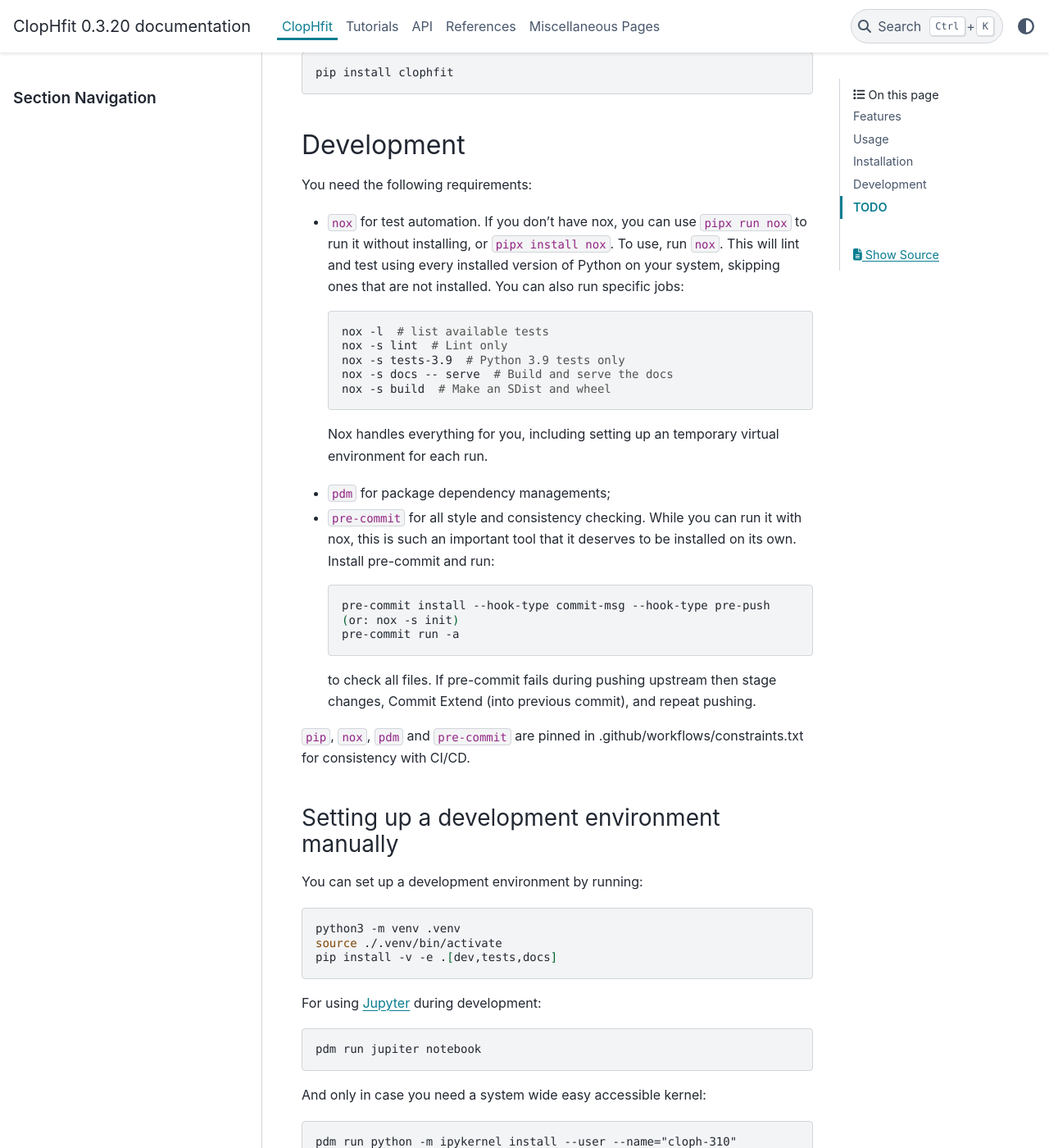
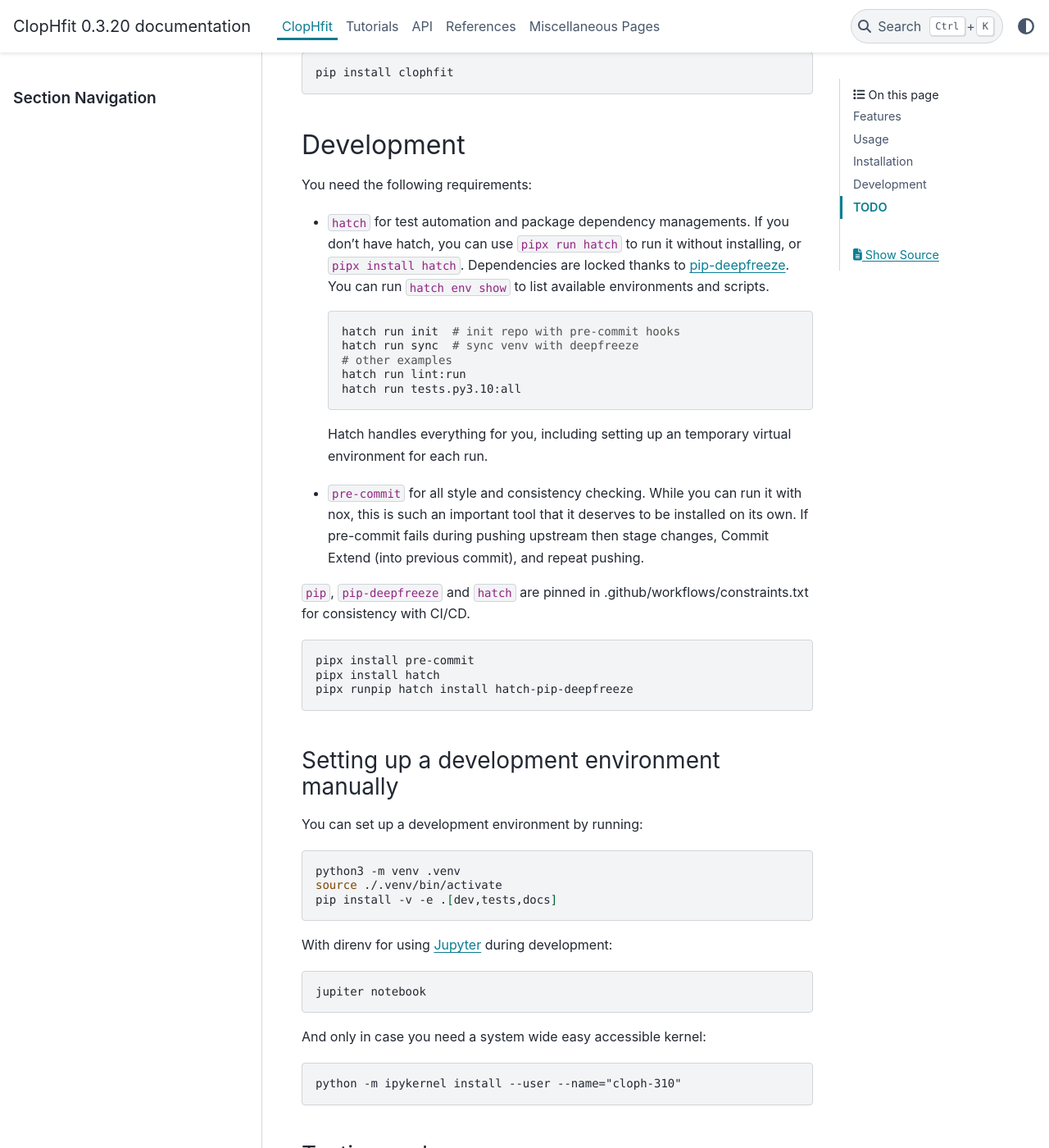
Before and after one commit to darosio/ClopHfit, a Sphinx documentation site: the page built from docs/README.md, in a window 1280 px wide and 1400 px high, scrolled down 1530 px. Shown: the whole window at 82% size. Built offline with Sphinx 7.4.7 and the PyData theme 0.15.4, drawn with Linux system fonts in a browser that asks for light colours; pages that are not in the unit, such as notebooks, are missing from menus; some of the changed text lies outside the part shown.

Commit message:
feat(build): ruff

````diff
--- a/docs/README.md
+++ b/docs/README.md
@@ -59,33 +59,33 @@
 
 You need the following requirements:
 
-- `nox` for test automation. If you don't have nox, you can use `pipx run nox`
-  to run it without installing, or `pipx install nox`. To use, run `nox`. This
-  will lint and test using every installed version of Python on your system,
-  skipping ones that are not installed. You can also run specific jobs:
+- `hatch` for test automation and package dependency managements. If you don't
+  have hatch, you can use `pipx run hatch` to run it without installing, or
+  `pipx install hatch`. Dependencies are locked thanks to
+  [pip-deepfreeze](https://pypi.org/project/pip-deepfreeze/). You can run
+  `hatch env show` to list available environments and scripts.
   ```bash
-  nox -l  # list available tests
-  nox -s lint  # Lint only
-  nox -s tests-3.9  # Python 3.9 tests only
-  nox -s docs -- serve  # Build and serve the docs
-  nox -s build  # Make an SDist and wheel
+  hatch run init  # init repo with pre-commit hooks
+  hatch run sync  # sync venv with deepfreeze
+  # other examples
+  hatch run lint:run
+  hatch run tests.py3.10:all
   ```
-  Nox handles everything for you, including setting up an temporary virtual
+  Hatch handles everything for you, including setting up an temporary virtual
   environment for each run.
-- `pdm` for package dependency managements;
 - `pre-commit` for all style and consistency checking. While you can run it with
   nox, this is such an important tool that it deserves to be installed on its
-  own. Install pre-commit and run:
-  ```bash
-  pre-commit install --hook-type commit-msg --hook-type pre-push
-  (or: nox -s init)
-  pre-commit run -a
-  ```
-  to check all files. If pre-commit fails during pushing upstream then stage
-  changes, Commit Extend (into previous commit), and repeat pushing.
+  own. If pre-commit fails during pushing upstream then stage changes, Commit
+  Extend (into previous commit), and repeat pushing.
 
-`pip`, `nox`, `pdm` and `pre-commit` are pinned in
+`pip`, `pip-deepfreeze` and `hatch` are pinned in
 .github/workflows/constraints.txt for consistency with CI/CD.
+
+```bash
+pipx install pre-commit
+pipx install hatch
+pipx runpip hatch install hatch-pip-deepfreeze
+```
 
 ### Setting up a development environment manually
 
@@ -97,13 +97,13 @@
 pip install -v -e .[dev,tests,docs]
 ```
 
-For using [Jupyter](https://jupyter.org/) during development:
+With direnv for using [Jupyter](https://jupyter.org/) during development:
 
-    pdm run jupiter notebook
+    jupiter notebook
 
 And only in case you need a system wide easy accessible kernel:
 
-    pdm run python -m ipykernel install --user --name="cloph-310"
+    python -m ipykernel install --user --name="cloph-310"
 
 ### Testing and coverage
 
@@ -115,19 +115,22 @@
 
     coverage run --parallel -m pytest
 
-Or use nox:
+Or use hatch:
 
-    nox -rs tests typeguard xdoctest
+    hatch run tests:full
+    hatch run coverage:combine
+    hatch run coverage:report
 
 ### Building docs
 
 You can build the docs using:
 
-    nox -s docs
+    hatch run docs:sync
+    hatch run docs:build
 
 You can see a preview with:
 
-    nox -s docs -- serve
+    hatch run docs:serve
 
 When needed (e.g. API updates):
 
@@ -135,54 +138,56 @@
 
 ### Bump and releasing
 
-I can bump and upload build to test.pypi using:
+To bump version and upload build to test.pypi using:
 
-    nox -rs bump
+    hatch run bump
 
-I can test new dist in local venv using:
+Usually after:
 
-    python -m pip install --index-url https://test.pypi.org/simple/ --extra-index-url https://pypi.org/simple/ clophfit
+    gh pr create --fill
+    gh pr merge --squash --delete-branch [-t “fix|ci|feat: msg”]
 
-- Revise changelog, stage files, commit and push
-- gh pr create (wait for test completion)
-- git co main
-- pr merge --squash --delete-branch -t "fix| refactor| ci: msg" #number
-- gh release create ”v0.3.12”
-- git pull --tags
+To update only changelog:
 
-Basically use commitizen and github-cli to release:
+    gatch run ch
+
+Alternatively:
 
     pipx run --spec commitizen cz bump --changelog-to-stdout --files-only (--prerelease alpha) --increment MINOR
-    gh release create (--target devel) v0.3.0a0
 
 ### Configuration files
 
 Manually updated pinned dependencies for CI/CD:
 
-- docs/requirements.txt
-- .github/workflows/constraints.txt
+- .github/workflows/constraints.txt (testing dependabot)
 
 Configuration files:
 
 - pre-commit configured in .pre-commit-config.yaml;
-- flake8 configured in .flake8 (pinned in pre-commit);
+- flake8 (for rst-docstrings and bandit) configured in .flake8 (pinned in
+  pre-commit);
 - black configured in pyproject.toml (pinned in pre-commit);
-- isort configured in pyproject.toml (pinned in pre-commit);
+- ruff configured in pyproject.toml (pinned in pre-commit);
 - darglint configured in .darglint (pinned in pre-commit);
+- codespell configured in .codespellrc (pinned in pre-commit);
 - coverage configured in pyproject.toml (tests deps);
 - mypy configured in pyproject.toml (tests deps);
-- commitizen in pyproject.toml (after `cz init`) (both pinned in pre-commit and
-  test deps).
+- commitizen in pyproject.toml (dev deps and pinned in pre-commit).
 
-pre-commit ensures up-to-date constraints.txt pin/freeze all packages in
-“.[dev,docs,tests]”.
+pip-df generates requirements[-dev,docs,tests].txt.
 
 ## TODO
 
-- mypy into lint?
+- Print sorted output.
+- Add info to results report:
+  - Brightness;
+  - flatness (SA - SB)/SA - fluorescence is constant? GREAT;
+  - presence of isosbestic (the fitting line cross / SA1 < SB1 and SA2 > SB2
+    sometime they do not cross anyway).
+- Robust fit considering sigma pH.
+- check metadata and report the diff REMEMBER 8.8 (2013-05-29); metadata
+  rescaled; dataframe groupby per meta_pre, ma anche enspire
 
-- clean all commented leftover
-
-- release drafter; maybe useful when merging pr into main.
-- readthedocs or ghpages?
-  <https://www.docslikecode.com/articles/github-pages-python-sphinx/>
+- development
+  - readthedocs or ghpages?
+    <https://www.docslikecode.com/articles/github-pages-python-sphinx/>
--- a/docs/misc/misc.rst
+++ b/docs/misc/misc.rst
@@ -7,5 +7,4 @@
 
    license
    CHANGELOG.md
-   TODO
    CONTRIBUTING.md
--- a/pyproject.toml
+++ b/pyproject.toml
@@ -102,7 +102,7 @@
 display = "echo {pwd}"
 
 ch = "cz ch --incremental --unreleased-version HEAD"
-clean = "rm -rf .coverage ./__pycache__ ./.nox ./.mypy_cache ./.pytest_cache ./docs/_build ./tests/__pycache__ ./dist ./src/clophfit/__pycache__"
+clean = "rm -rf ./build .coverage ./__pycache__ ./.mypy_cache ./.pytest_cache ./docs/_build ./tests/__pycache__ ./dist ./src/clophfit/__pycache__"
 init =  ["pre-commit install",
         "pre-commit install --hook-type commit-msg --hook-type pre-push"]
 sync = "pip-df sync -x dev,docs,tests"
````
Also changed, not shown: other parts of docs/README.md (+2 -2 lines), docs/misc/TODO.rst (deleted, +0 -13 lines).
